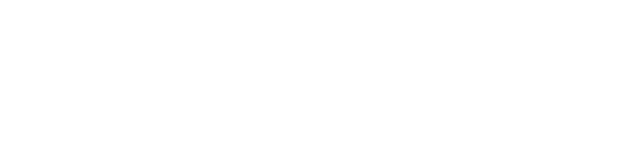
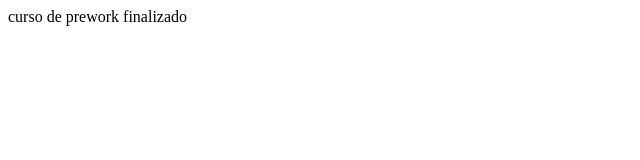
Before and after one commit to francolind/projectcurso, a plain HTML site: page index.html in a window 1280 px wide. Shown: the whole page, without its empty margins (0-640 px from the left). Drawn offline with Linux system fonts and the light colour scheme.

Commit message:
combios aregados

```diff
--- a/index.html
+++ b/index.html
@@ -7,6 +7,6 @@
     <title>hola project</title>
 </head>
 <body>
-
+    <main>curso de prework finalizado </main>
 </body>
 </html>
```
